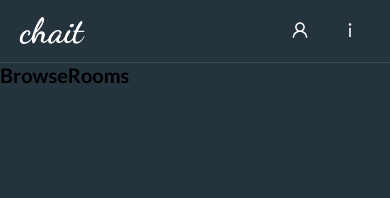
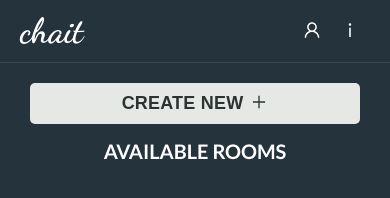
Before and after one commit to Ahmad44452/chaiit, a React app in the folder client/: page /rooms in a window 390 px wide. Built offline with nearby package versions, Linux system fonts and the light colour scheme.

Commit message:
added a little responsiveness

```diff
--- a/client/src/components/BrowseRooms/index.js
+++ b/client/src/components/BrowseRooms/index.js
@@ -1,13 +1,16 @@
 import React, { useEffect } from "react";
-import { useSelector } from "react-redux";
+import { useDispatch, useSelector } from "react-redux";
+import { AiOutlinePlus } from "react-icons/ai"
 
 import NavbarHoc from "../../hoc/NavbarHoc";
+import { showOverlay } from "../../store/slices/overlaySlice";
 
 import { historyObject } from "../../AppRoutes";
 
 const BrowseRooms = () => {
 
-  const userReducer = useSelector(state => state.userReducer)
+  const userReducer = useSelector(state => state.userReducer);
+  const dispatch = useDispatch();
 
   useEffect(() => {
     if (userReducer && userReducer.username === "") {
@@ -18,7 +21,12 @@ const BrowseRooms = () => {
   return (
     <>
       <NavbarHoc>
-        <h1>BrowseRooms</h1>
+        <div className="browseRooms">
+          <div className="browseRooms__header">
+            <h2 className="browseRooms__header--heading">Available rooms</h2>
+            <button className="browseRooms__header--button" onClick={() => dispatch(showOverlay('createRoom'))} >Create New <AiOutlinePlus /></button>
+          </div>
+        </div>
       </NavbarHoc>
     </>
   )
--- a/client/src/components/Navbar/index.js
+++ b/client/src/components/Navbar/index.js
@@ -14,8 +14,8 @@ const Navbar = () => {
         <h1 className="navbar__logo">chait</h1>
       </div>
       <div className="navbar__right">
-        <div className="navbar__icon navbar__icon--user">
-          <AiOutlineUser onClick={() => dispatch(showOverlay("user"))} />
+        <div className="navbar__icon navbar__icon--user" onClick={() => dispatch(showOverlay("user"))}>
+          <AiOutlineUser />
         </div>
         <div className="navbar__icon navbar__icon--info">
           <AiOutlineInfo onClick={() => dispatch(showOverlay("info"))} />
--- /dev/null
+++ b/client/src/components/Overlays/createNewOverlayContent.js
@@ -0,0 +1,9 @@
+import React from "react";
+
+const CreateNewOverlayContent = () => {
+  return (
+    <h1>Create new room</h1>
+  )
+}
+
+export default CreateNewOverlayContent;
--- a/client/src/hoc/MainLayout.js
+++ b/client/src/hoc/MainLayout.js
@@ -4,6 +4,7 @@ import { useSelector } from "react-redux";
 import Overlay from "../components/Overlays/Overlay";
 import UserOverlayContent from "../components/Overlays/UserOverlayContent";
 import InfoOverlayContent from "../components/Overlays/InfoOverlayContent";
+import CreateNewOverlayContent from "../components/Overlays/createNewOverlayContent";
 
 const MainLayout = (props) => {
 
@@ -14,9 +15,17 @@ const MainLayout = (props) => {
       {
         overlayReducer && overlayReducer.visibility ?
           <Overlay>
-            {
-              overlayReducer && overlayReducer.component === "info" ?
-                <InfoOverlayContent /> : <UserOverlayContent />
+            {(() => {
+              if (overlayReducer) {
+                if (overlayReducer.component === "info") {
+                  return <InfoOverlayContent />
+                } else if (overlayReducer.component === "user") {
+                  return <UserOverlayContent />
+                } else if (overlayReducer.component === "createRoom") {
+                  return <CreateNewOverlayContent />
+                }
+              }
+            })()
             }
           </Overlay> : null
       }
--- a/client/src/styles/browseRoomsStyles.css
+++ b/client/src/styles/browseRoomsStyles.css
@@ -0,0 +1,67 @@
+.browseRooms {
+  padding: 2rem 3rem;
+}
+
+.browseRooms__header {
+  display: flex;
+  justify-content: space-between;
+  align-items: center;
+}
+
+.browseRooms__header--heading {
+  font-size: 2rem;
+  text-transform: uppercase;
+  color: #fff;
+}
+
+.browseRooms__header--button {
+  display: flex;
+  background-color: #e6e8e6;
+  color: #2c3333;
+  padding: 1rem 3rem;
+  border-radius: 5px;
+  user-select: none;
+  font-size: 1.8rem;
+  text-transform: uppercase;
+  font-weight: normal;
+  cursor: pointer;
+  font-weight: 700;
+  letter-spacing: 0.2px;
+  outline: none;
+  border: none;
+  -webkit-tap-highlight-color: transparent;
+  transition: all 0.2s;
+}
+
+.browseRooms__header--button svg {
+  color: #2c3333;
+  width: 1.8rem;
+  height: 1.8rem;
+  margin-left: 0.7rem;
+  transition: all 0.2s;
+}
+
+.browseRooms__header--button:hover {
+  background-color: #169873;
+  color: #e6e8e6;
+}
+
+.browseRooms__header--button:hover svg {
+  color: #e6e8e6;
+}
+
+@media (max-width: 530px) {
+  .browseRooms__header {
+    display: flex;
+    flex-direction: column-reverse;
+  }
+
+  .browseRooms__header--heading {
+    margin-top: 1.5rem;
+  }
+
+  .browseRooms__header--button {
+    justify-content: center;
+    width: 100%;
+  }
+}
--- a/client/src/styles/loginPageStyles.css
+++ b/client/src/styles/loginPageStyles.css
@@ -80,7 +80,7 @@
 }
 
 .login__input:focus {
-  border: 2px solid #6edaa1;
+  border: 2px solid #169873;
 }
 
 .login__input::placeholder {
@@ -115,7 +115,8 @@
 }
 
 .login__button {
-  background-color: #6edaa1;
+  background-color: #169873;
+  color: #fff;
   text-align: center;
   padding: 2rem 0;
   border-radius: 5px;
@@ -130,6 +131,7 @@
   outline: none;
   border: none;
   margin: 6rem 0 0 0;
+  -webkit-tap-highlight-color: transparent;
   transition: all 0.2s;
 }
 
@@ -145,6 +147,7 @@
 
 .login__button--error {
   background-color: #f8d7da;
+  color: #000;
 }
 
 @media (max-width: 760px) {
--- a/client/src/styles/navbarStyles.css
+++ b/client/src/styles/navbarStyles.css
@@ -31,3 +31,9 @@
   width: 2rem;
   height: 2rem;
 }
+
+@media (max-width: 530px) {
+  .navbar__icon {
+    margin-left: -2px;
+  }
+}
```
